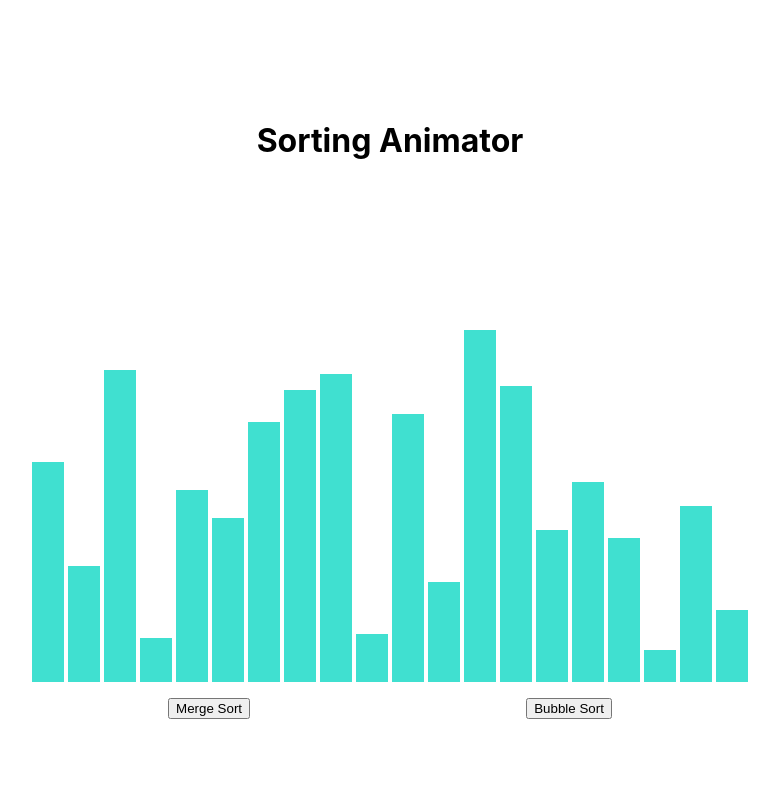
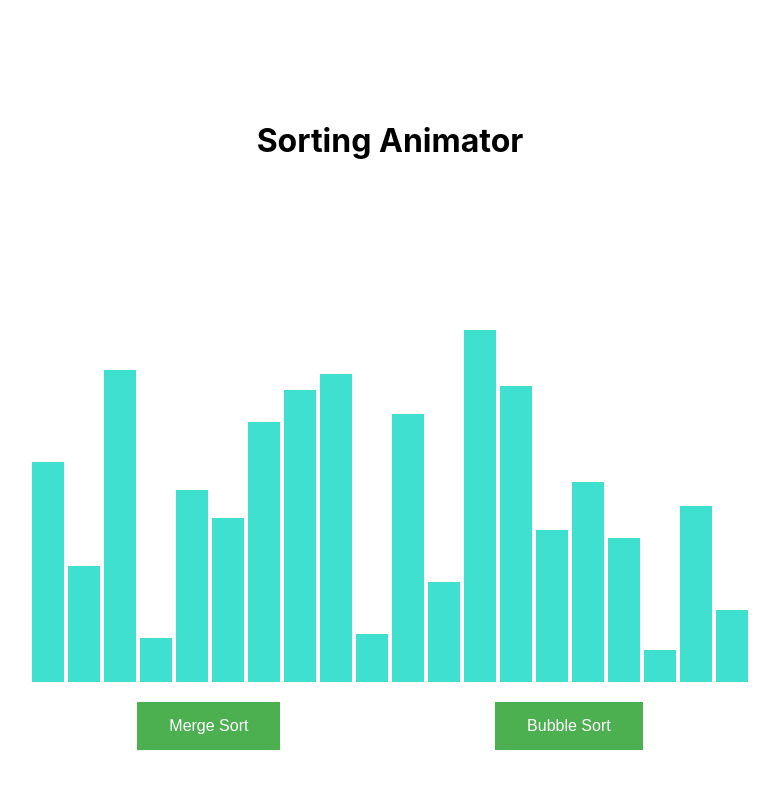
Before and after one commit to guangshuqi/sortingAnimator, a React (Create React App) app: page / in a window 1280 px wide. Shown: the top 788 px of the page, without its empty margins (354-1133 px from the left). Built offline with nearby package versions, Linux system fonts and the light colour scheme.

Commit message:
changed button css

```diff
--- a/src/SortingAnimator/SortingAnimator.css
+++ b/src/SortingAnimator/SortingAnimator.css
@@ -24,3 +24,16 @@
     width: 2em;
     margin: 0 2px;
   }
+
+  .button {
+    background-color: #4CAF50;
+    border: none;
+    color: white;
+    padding: 15px 32px;
+    text-align: center;
+    text-decoration: none;
+    display: inline-block;
+    font-size: 16px;
+    margin: 4px 2px;
+    cursor: pointer;
+  }
--- a/src/SortingAnimator/SortingAnimator.js
+++ b/src/SortingAnimator/SortingAnimator.js
@@ -84,8 +84,8 @@ export default function SortingAnimator(){
 
         </div>
         <div className="button-container">
-            <button onClick={()=>runAnimation(getMergeSortSequence)}>Merge Sort</button>
-            <button onClick={()=>runAnimation(getBubbleSortSequence)}>Bubble Sort</button>
+            <button className = 'button' onClick={()=>runAnimation(getMergeSortSequence)}>Merge Sort</button>
+            <button className = 'button' onClick={()=>runAnimation(getBubbleSortSequence)}>Bubble Sort</button>
         </div>
        </div>
 
```
